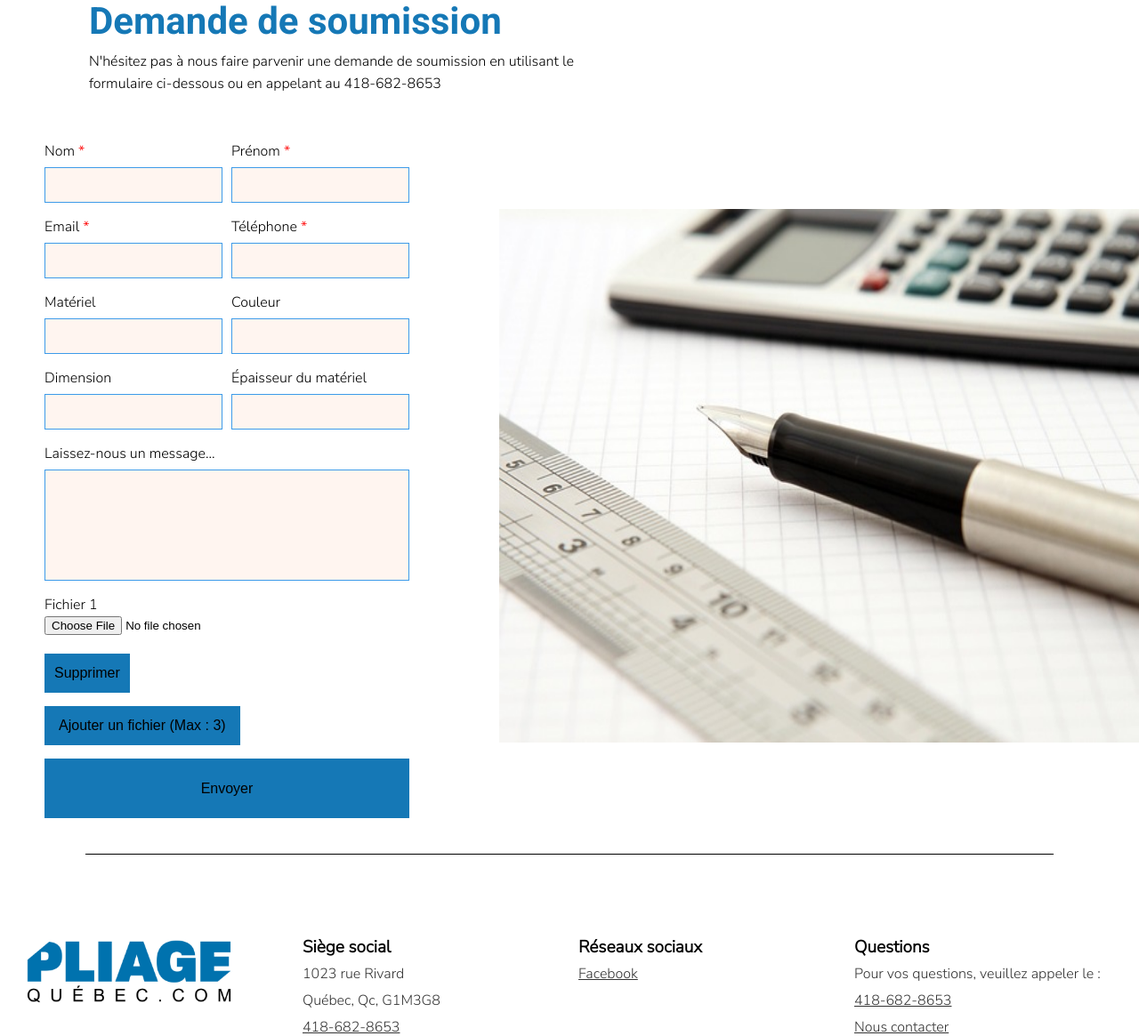
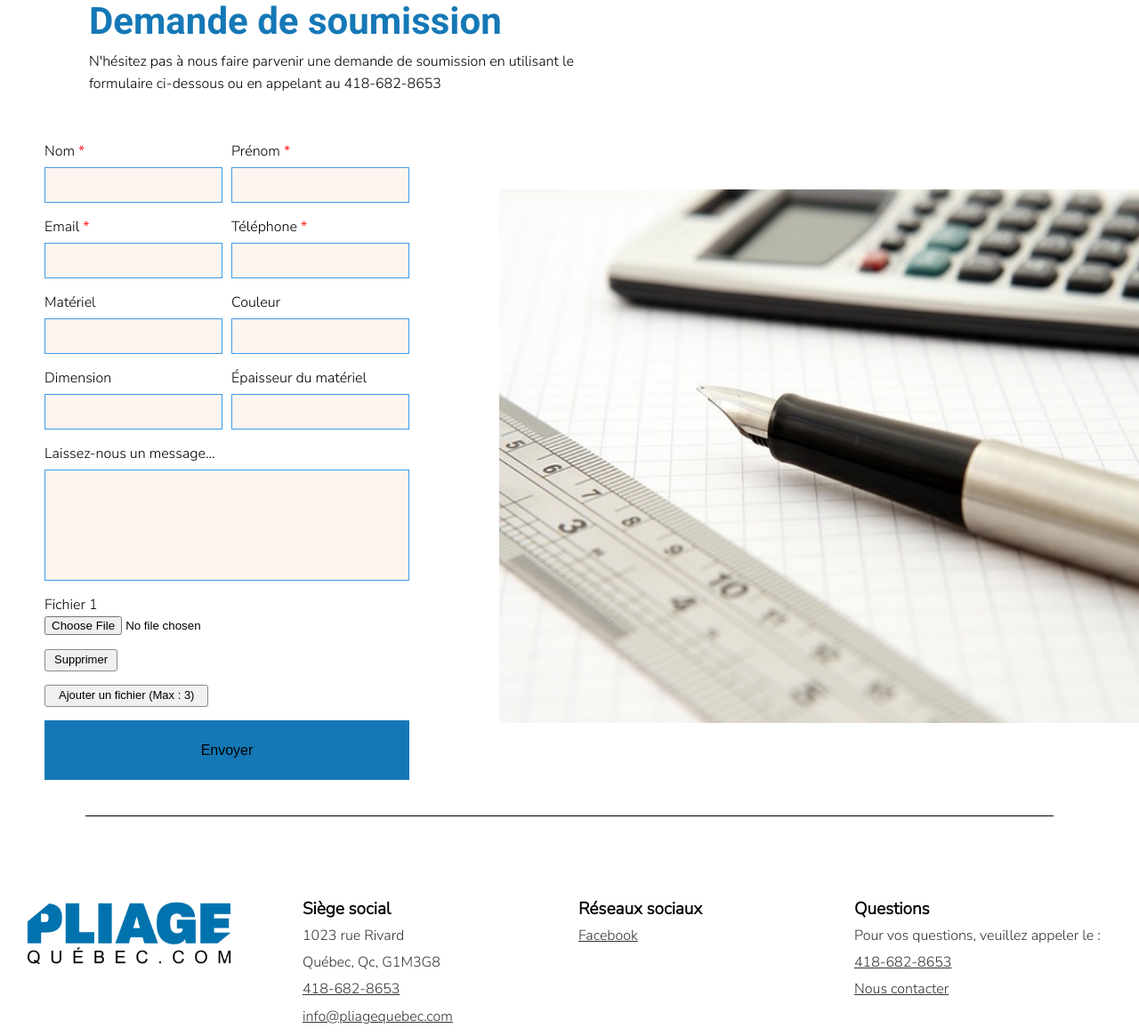
Before and after one commit to TKeita07/SiteWeb, a PHP site: page /soumission.html in a window 1280 px wide. Shown: the part 278-1443 px from the top of the page at 89% size. Run offline with PHP 8.4, Linux system fonts and the light colour scheme.

Commit message:
Small fixes

```diff
--- a/CSS/header.css
+++ b/CSS/header.css
@@ -154,9 +154,8 @@ nav {
     height: 100vh;
     background-color: #000000;
     flex-direction: column;
-    align-items: stretch;
+    align-items: start;
     justify-content: flex-start;
-    padding-top: 80px;
     margin: 0;
     border: none;
     border-right: #1578b6 2px solid;
@@ -197,9 +196,12 @@ nav {
   }
 
   .nav-item-p {
+    display: flex;
     width: 100%;
+    height: auto;
     flex-direction: column;
-    align-items: stretch;
+    align-items: start;
+    justify-content: flex-start;
 
   }
 
--- a/CSS/style.css
+++ b/CSS/style.css
@@ -136,6 +136,31 @@ button.no-style {
   color: black;
   border: none;
   cursor: pointer;
+}
+
+button.default-style {
+  font-family: sans-serif;
+  font-size: 13px;
+  padding: 0px 20px;
+  border: 1px solid #8b8b8b;
+  border-radius: 3px;
+  background-color: #f0f0f0;
+  color: black;
+  cursor: pointer;
+  min-height: 25px;
+}
+
+button.default-style:hover {
+  background-color: #e3e3e3;
+}
+
+button.default-style:active {
+  background-color: #dcdcdc;
+  box-shadow: inset 0 1px 2px rgba(0,0,0,0.2);
+}
+
+.hidden-file-input {
+  display: none;
 }
 
 /* ------------------ Autres ------------------ */
--- a/apropos.html
+++ b/apropos.html
@@ -104,7 +104,7 @@
 
         <div class="vbox" style="gap: 10px; padding-bottom: 20px;">
             <h1>Roxanne</h1>
-            <p>En 2019, Roxanne, alors infirmière, rejoint l’entreprise en tant que copropriétaire. Forte de son expertise en gestion, en comptabilité et en vente, Roxanne a su apporter une nouvelle dynamique à l’entreprise, en optimisant les processus administratifs et en développant des stratégies efficaces pour assurer une croissance durable.</p>
+            <p>En 2015, Roxanne, alors infirmière, rejoint l’entreprise pour devenir copropriétaire en 2019. Forte de son expertise en gestion, en comptabilité et en vente, Roxanne a su apporter une nouvelle dynamique à l’entreprise, en optimisant les processus administratifs et en développant des stratégies efficaces pour assurer une croissance durable.</p>
 
         </div>
 
--- a/index.html
+++ b/index.html
@@ -153,8 +153,7 @@
         </div>
         <br>
         <br>
-        <p>Du fait de notre inventaire important, nous pouvons vous fournir une variété de couleurs ou de matériels suffisamment
-                  grands pour pouvoir exécuter votre projet le plus rapidement possible.</p>
+        <p>Grâce à notre vaste inventaire, nous pouvons vous proposer un large choix de couleurs et de matériaux, en quantité suffisante, afin de réaliser votre projet dans les meilleurs délais.</p>
       </div>
     </div>
   </div>
--- a/produits-accessoires.html
+++ b/produits-accessoires.html
@@ -160,7 +160,7 @@
           <img src="images/Accessoires/Arrêt de neige direct ice.jpg"/>
         </div>
         <div class="vbox_center gridshow_caption">
-            <h1>Persiennes</h1>
+            <h1>Arrêt de neige direct ice</h1>
             <p>Disponible en plusieurs couleurs acier</p>
         </div>
       </div>
--- a/produits-materiaux.html
+++ b/produits-materiaux.html
@@ -74,6 +74,7 @@
   <div class="lightbox-content">
     <img class="lightbox-img" id="lightbox-img" src="" alt="">
     <div id="lightbox-caption" class="lightbox-caption"></div>
+    <div id="lightbox-caption2" class="lightbox-caption"></div>
   </div>
 
   <span class="nav right" onclick="changeImage(1)">&#10095;</span>
@@ -125,6 +126,7 @@
         <section class="vbox_center gridshow_caption">
           <h1></h1>
           <p>Aluminium Gentek robuste Épaisseur 0.022 pouce</p>
+          <p class="dispo">*Disponible en plusieurs couleurs</p>
         </section>
       </section>
 
@@ -161,6 +163,7 @@
         <section class="vbox_center gridshow_caption">
             <h1></h1>
             <p>Acier émaillé du 26 au 22 GA</p>
+            <p class="dispo">*Disponible en plusieurs couleurs</p>
         </section>
       </section>
 
@@ -278,9 +281,12 @@
     const item = boxElements[currentIndex];
     const img = item.querySelector('img');
     const caption = item.querySelector('p')?.innerText || "";
+    const dispo = item.querySelector('.dispo')?.innerText || "";
+
 
     document.getElementById('lightbox-img').src = img.src;
     document.getElementById('lightbox-caption').innerText = caption;
+    document.getElementById('lightbox-caption2').innerText = dispo;
   }
 </script>
 
--- a/produits-moulures.html
+++ b/produits-moulures.html
@@ -89,6 +89,7 @@
 
       <p>Le choix de moulures que nous vous proposons est le résultat de plusieurs années d'expérience dans le domaine du pliage. Il regroupe tous les besoins pour le revêtement, la toiture ou la ferblanterie.</p>
       <p>Toutes les moulures visibles ici sont faites à titre d’exemple. Tout peut être fait sur mesure.</p>
+      <p>Nous disposons de nombreuses autres moulures, ce sont des exemples pour montrer nos capacités.</p>
       <p>N'hésitez pas à nous <a href="contact.html" style="color: black;">contacter</a>.</p>
 
       <!-- Filtrer par Catégories -->
--- a/services.html
+++ b/services.html
@@ -75,7 +75,7 @@
         </div>
         <br>
         <br>
-        <p>Nos 14 années d’expériences nous permettent de vous aider du mieux possible avec le choix du métal ou vous aider à choisir les bonnes moulures pour tous vos projets.
+        <p>Depuis 2014, nous vous aidons du mieux possible avec le choix du métal ou des bonnes moulures pour tous vos projets.
           N'hésitez pas à nous <a href="contact.html" style="color:rgb(0, 0, 0);">contacter</a>.</p>
 
     </div>
--- a/soumission.html
+++ b/soumission.html
@@ -155,24 +155,29 @@
           <div class="hbox" style="width: 410px; gap: 10px;">
             <div class="vbox" style="gap: 10px;">
               <div id="fichier1-container" class="vbox">
-                <label for="fichier1">Fichier 1</label>
+                <label>Fichier 1</label>
                 <input type="file" id="fichier1" name="fichier1" accept=".jpg,.jpeg,.png,.pdf,.doc,.docx">
               </div>
               <div id="fichier2-container" class="vbox" style="display: none;">
-                <label for="fichier2">Fichier 2</label>
+                <label>Fichier 2</label>
                 <input type="file" id="fichier2" name="fichier2" accept=".jpg,.jpeg,.png,.pdf,.doc,.docx">
               </div>
-              <div id="fichier3-container" class="vbox" style="display: none;">
-                <label for="fichier3">Fichier 3</label>
+              <div id="fichier3-container" class="vbox" style="display: none; ">
+                <label>Fichier 3</label>
                 <input type="file" id="fichier3" name="fichier3" accept=".jpg,.jpeg,.png,.pdf,.doc,.docx">
+
               </div>
 
             </div>
 
           </div>
-          <button id="boutton-supprimer" type="button" onclick="removeFichier(this)" style="padding: 0px 10px; margin-top: 5px">Supprimer</button>
+          <button id="boutton-supprimer" type="button" class="boutton default-style"
+            onclick="removeFichier(this)" style="padding: 0px 10px;">
+            Supprimer
+          </button>
+
           <button type="button" onclick="ajouterFichier()"
-            style="padding: 8px 15px;">
+            style="padding: 0px 15px;" class="boutton default-style">
             Ajouter un fichier (Max : 3)
           </button>
           <button class="button-form" type="submit" style="width: 100%;">
```
Also changed, not shown: produits-couleurs.html (+4 -22 lines), images/Couleurs/Acier/Blanc Cambridge.png (renamed from images/Couleurs/Acier/Blanc Camberidge.png).
